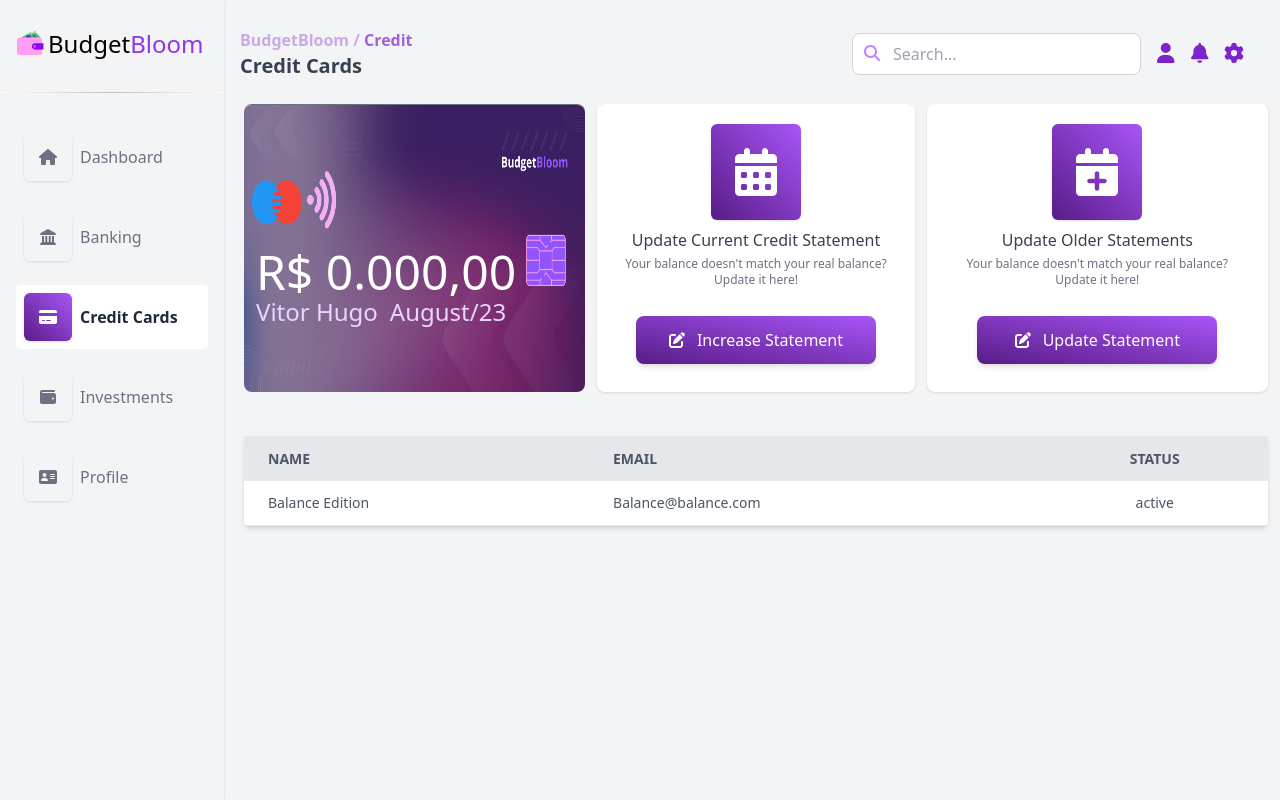
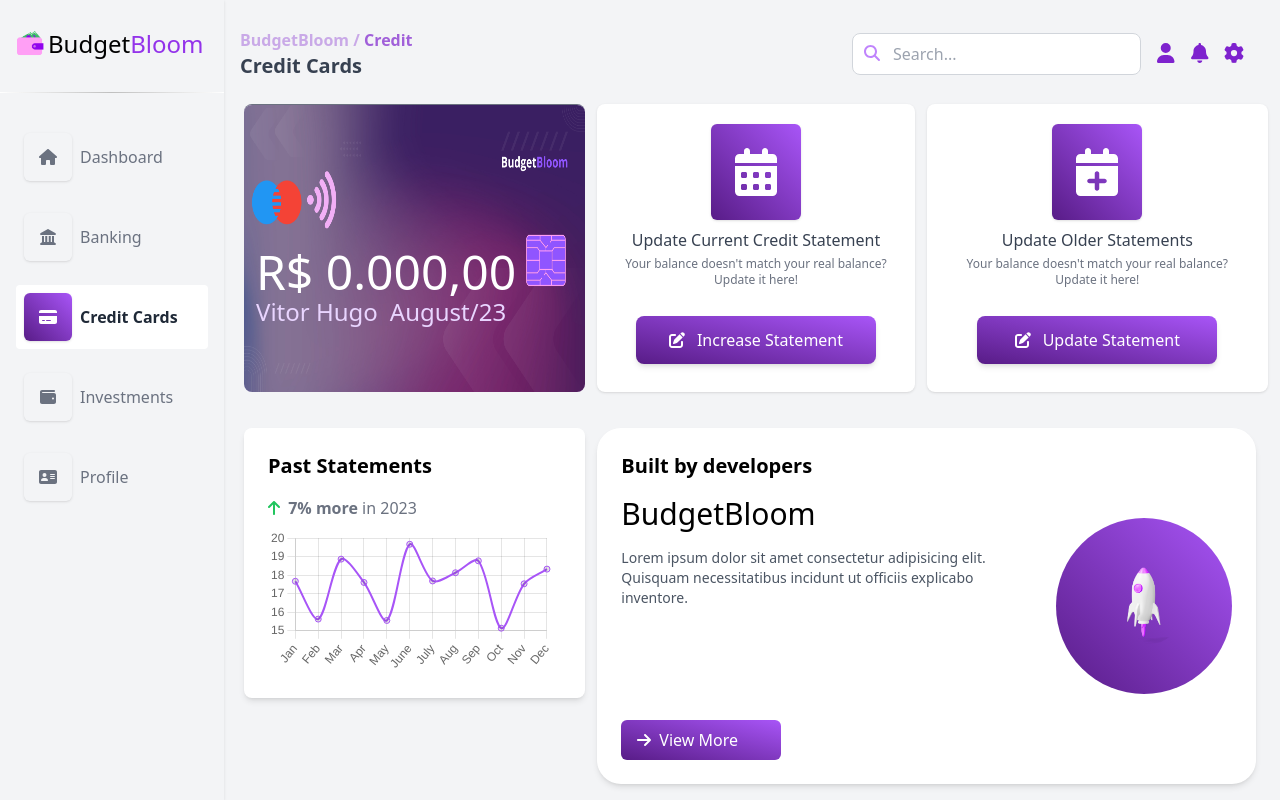
Before and after one commit to MrVitor0/BudgetBloom, a Vue app: page /credit in a window 1280 px wide. Built offline with nearby package versions, Linux system fonts and the light colour scheme.

Commit message:
DPT-023 <feat> Credit Card Page Improvements

```diff
--- /dev/null
+++ b/src/components/charts/CreditCardChartCard.vue
@@ -0,0 +1,81 @@
+<template>
+    <div class="rounded-lg bg-white shadow-md p-6">
+      <h2 class="text-xl font-semibold mb-4">Past Statements</h2>
+      <h1 class="text-gray-500 mb-2">
+        <font-awesome-icon icon="arrow-up" class="text-md pr-1 text-green-500" /> <b>7% more</b> in 2023</h1>
+
+      <canvas ref="chartCanvas"></canvas>
+    </div>
+  </template>
+
+  <script>
+  import { ref, onMounted, onBeforeUnmount } from 'vue';
+  import Chart from 'chart.js/auto';
+  import { FontAwesomeIcon } from '@fortawesome/vue-fontawesome';
+  export default {
+    props: {
+      cardTitle: String,
+    },
+    components: {
+      FontAwesomeIcon
+    },
+    setup() {
+      const chartCanvas = ref(null);
+      let stockChart;
+
+      onMounted(() => {
+        const ctx = chartCanvas.value.getContext('2d');
+        stockChart = new Chart(ctx, {
+          type: 'line',
+          data: {
+            labels: ['Jan', 'Feb', 'Mar', 'Apr', 'May', 'June', 'July', 'Aug', 'Sep', 'Oct', 'Nov', 'Dec'],
+            datasets: [
+              {
+                label: 'Statement',
+                data: Array.from({ length: 12 }, () => Math.random() * (10 - 5) + 15),
+                borderColor: '#a855f7',
+                fill: false,
+              },
+            ],
+          },
+          options: {
+            responsive: true,
+            maintainAspectRatio: true,
+            plugins: {
+              legend: {
+                display: false, // Oculta a legenda
+              },
+              tooltip: {
+                enabled: true, // Desativa as tooltips
+              },
+            },
+            elements: {
+              line: {
+                borderWidth: 2,
+                tension: 0.3,
+                borderRadius: 10,
+              },
+              point: {
+                radius: 3,
+              },
+            },
+          },
+        });
+      });
+
+      onBeforeUnmount(() => {
+        if (stockChart) {
+          stockChart.destroy();
+        }
+      });
+
+      return {
+        chartCanvas,
+      };
+    },
+  };
+  </script>
+
+  <style scoped>
+  /* Estilos específicos para o card */
+  </style>
--- a/src/views/Banking.vue
+++ b/src/views/Banking.vue
@@ -98,8 +98,6 @@
                     </div>
                 </div>
             </div>
-            <!-- Invoices History -->
-            <BasicDataTable />
        </div>
      </div>
      <!-- PROFILE SETTINGS AREA -->
@@ -107,14 +105,12 @@
    <script>
    import BasicButton from '@/components/button/BasicButton.vue';
    import TransferItem from '@/components/cards/common/TransferItem.vue';
-   import BasicDataTable from '@/components/tables/BasicDataTable.vue';
    import { FontAwesomeIcon } from '@fortawesome/vue-fontawesome';
    export default {
      name: 'DashboardInvestments',
      components: {
             BasicButton,
             TransferItem,
-            BasicDataTable,
             FontAwesomeIcon,
       },
      data() {
--- a/src/views/Credit.vue
+++ b/src/views/Credit.vue
@@ -1,6 +1,6 @@
 <template >
     <!-- ADD NEW INVESTMENT AREA -->
-    <div class="mt-2">
+        <div class="mt-2">
             <div class="flex p-2 md:pl-5 flex-wrap md:-mx-4">
                 <!-- START OVERVIEW AREA -->
                 <div class="w-full md:w-2/2 lg:w-1/3 mb-5 md:bg-purple-100 rounded-lg">
@@ -55,21 +55,45 @@
                     </div>
                 </div>
             </div>
-            <!-- Invoices History -->
-            <BasicDataTable />
        </div>
+
+
+       <div>
+            <div class="flex p-2 md:pl-5 flex-wrap md:-mx-4">
+                <!-- START OVERVIEW AREA -->
+                <div class="w-full md:w-1/2 lg:w-1/3 mb-5  rounded-lg">
+                    <CreditCardChartCard />
+                </div>
+                <div class="w-full md:w-1/2 lg:w-2/3 mb-5 px-3  rounded-lg">
+                    <InfoCard
+                    heading="Built by developers"
+                    subheading="BudgetBloom"
+                    content="Lorem ipsum dolor sit amet consectetur adipisicing elit. Quisquam necessitatibus incidunt ut officiis explicabo inventore."
+                    linkText="View More"
+                    icon="arrow-right"
+                  />
+                </div>
+           </div>
+       </div>
+
+
+
+
+
      </div>
      <!-- PROFILE SETTINGS AREA -->
    </template>
    <script>
    import BasicButton from '@/components/button/BasicButton.vue';
-   import BasicDataTable from '@/components/tables/BasicDataTable.vue';
+   import CreditCardChartCard from '@/components/charts/CreditCardChartCard.vue';
+   import InfoCard from '@/components/cards/InfoCard.vue';
    import { FontAwesomeIcon } from '@fortawesome/vue-fontawesome';
    export default {
      name: 'DashboardCredit',
      components: {
             BasicButton,
-            BasicDataTable,
+            InfoCard,
+            CreditCardChartCard,
             FontAwesomeIcon,
       },
      data() {
```
